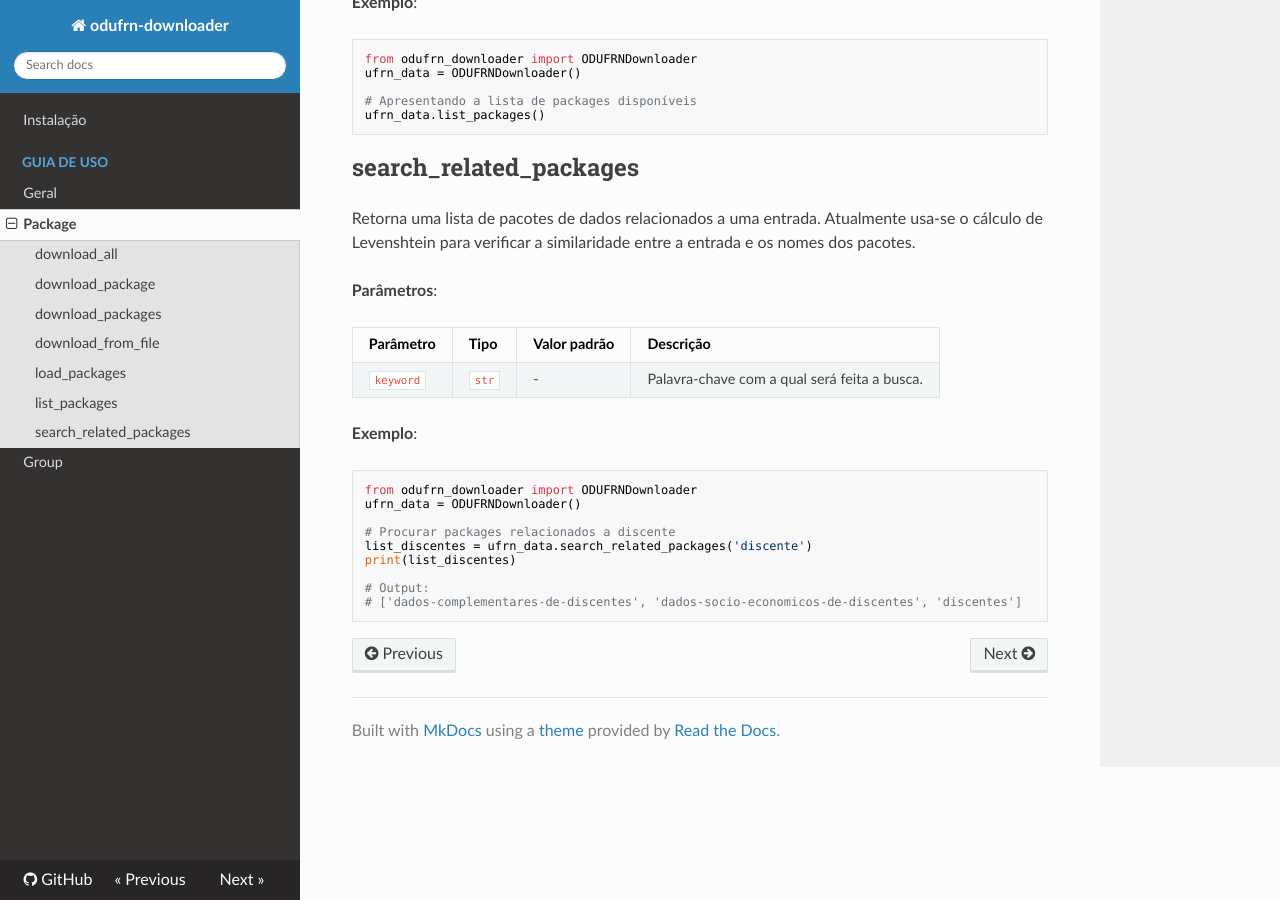
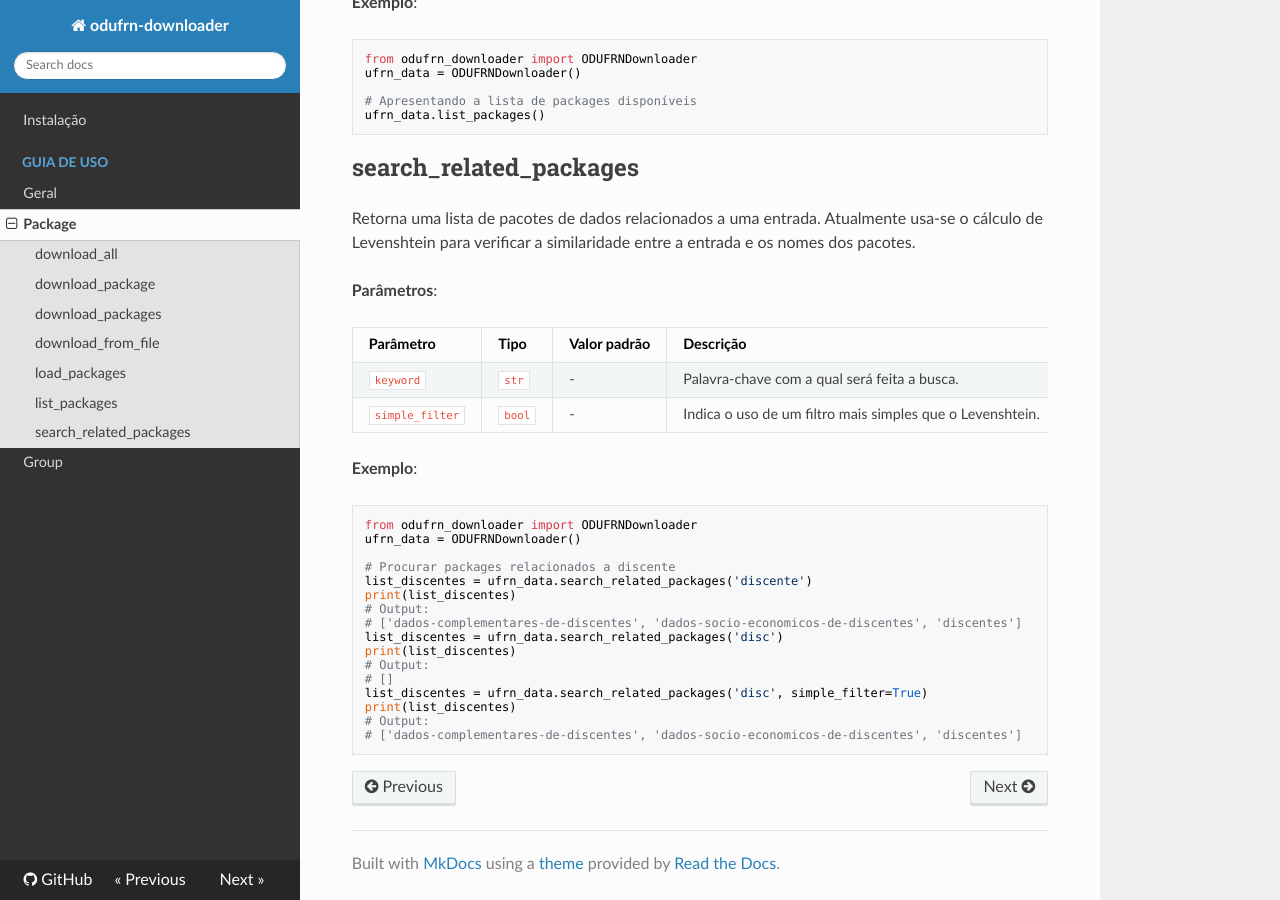
Before and after one commit to odufrn/odufrn-downloader, an MkDocs documentation site: the page built from docs/guia-package.md, in a window 1280 px wide and 900 px high, scrolled down 2784 px. Built offline with MkDocs 1.6.1, drawn with Linux system fonts in a browser that asks for light colours; nearby versions of some CDN libraries.

Commit message:
Arrumando a documentação

````diff
--- a/docs/guia-package.md
+++ b/docs/guia-package.md
@@ -127,6 +127,7 @@ entre a entrada e os nomes dos pacotes.
 | Parâmetro | Tipo | Valor padrão | Descrição |
 | --------- | ---- | ------------ | --------- |
 | `keyword` | `str` | - | Palavra-chave com a qual será feita a busca. |
+| `simple_filter` | `bool` | - | Indica o uso de um filtro mais simples que o Levenshtein. |
 
 **Exemplo**:
 ```python
@@ -136,7 +137,14 @@ ufrn_data = ODUFRNDownloader()
 # Procurar packages relacionados a discente
 list_discentes = ufrn_data.search_related_packages('discente')
 print(list_discentes)
-
+# Output:
+# ['dados-complementares-de-discentes', 'dados-socio-economicos-de-discentes', 'discentes']
+list_discentes = ufrn_data.search_related_packages('disc')
+print(list_discentes)
+# Output:
+# []
+list_discentes = ufrn_data.search_related_packages('disc', simple_filter=True)
+print(list_discentes)
 # Output:
 # ['dados-complementares-de-discentes', 'dados-socio-economicos-de-discentes', 'discentes']
 ```
````
Also changed, not shown: docs/guia-group.md (+9 -1 lines).
